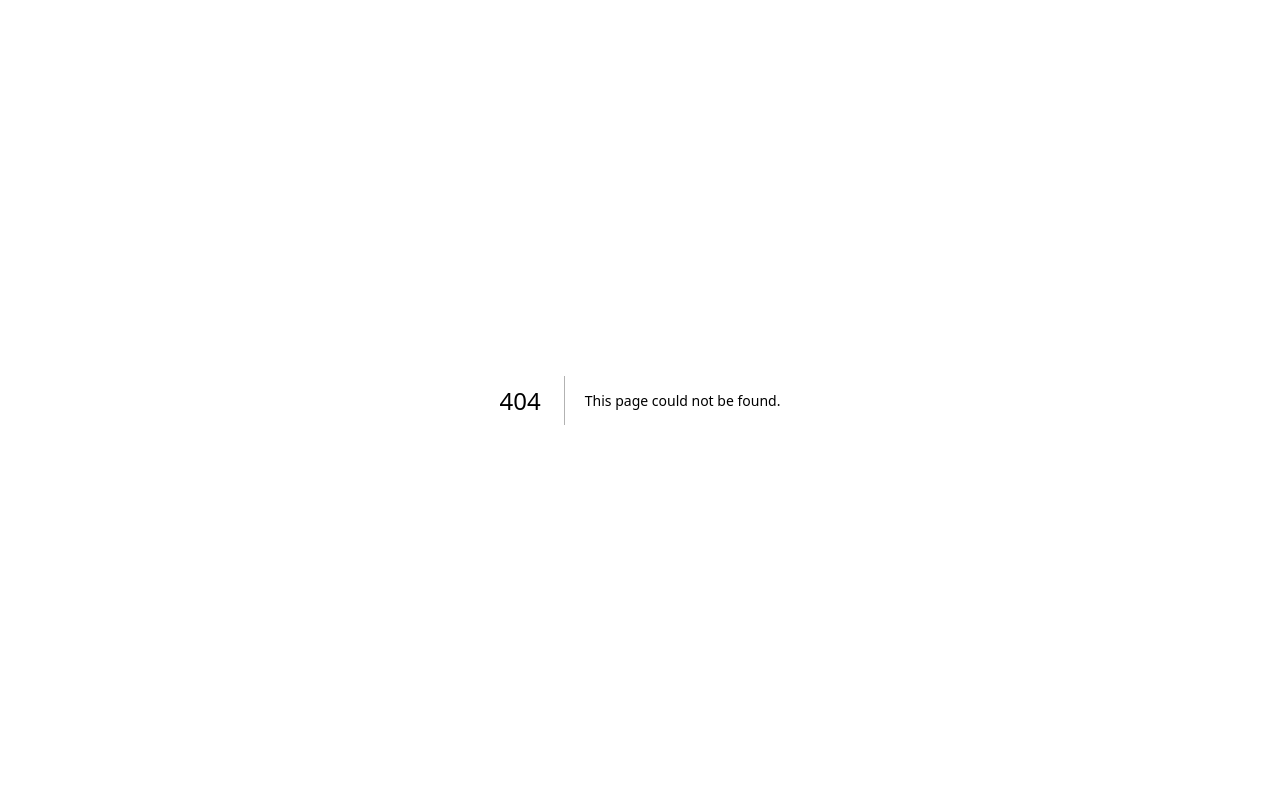
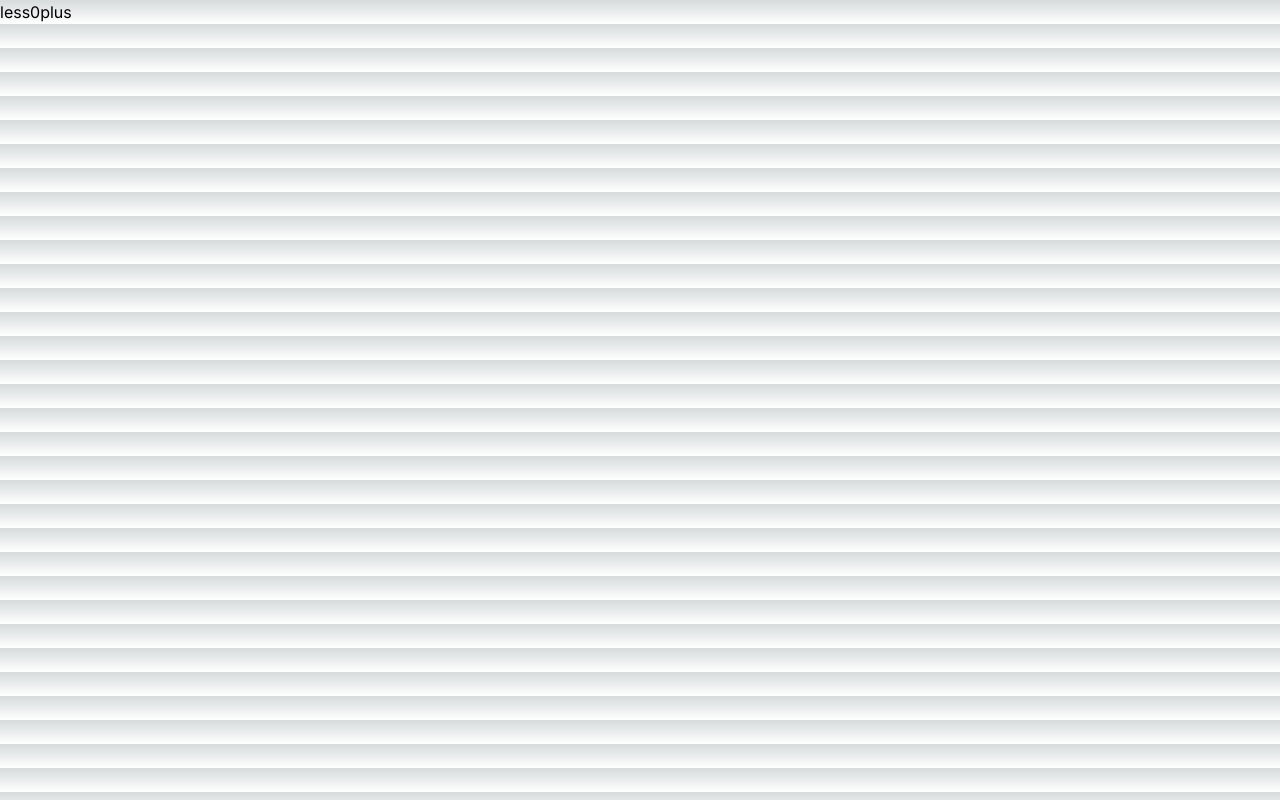
Before and after one commit to nicolaskruger/learn-next, a Next.js app: page /003counter in a window 1280 px wide. Before the commit this address had no page. Built offline with nearby package versions, Linux system fonts and the light colour scheme.

Commit message:
feat: :sparkles: provider

```diff
--- /dev/null
+++ b/src/app/003counter/layout.tsx
@@ -0,0 +1,13 @@
+import { CounterProvider } from "@/components/counter-provider/counter-provider";
+
+const Layout = ({ children }: { children: React.ReactNode }) => {
+  return (
+    <html>
+      <body>
+        <CounterProvider>{children}</CounterProvider>
+      </body>
+    </html>
+  );
+};
+
+export default Layout;
--- /dev/null
+++ b/src/app/003counter/page.tsx
@@ -0,0 +1,7 @@
+import { CounterView } from "@/components/couter-view/counter-view";
+
+const Page = () => {
+  return <CounterView />;
+};
+
+export default Page;
--- a/src/app/page.tsx
+++ b/src/app/page.tsx
@@ -1,7 +1,7 @@
 import Link from "next/link";
 
 export default function Home() {
-  const links = ["/001counter", "/002sidebar"];
+  const links = ["/001counter", "/002sidebar", "/003counter"];
 
   return (
     <ul>
--- /dev/null
+++ b/src/components/counter-provider/counter-provider.tsx
@@ -0,0 +1,29 @@
+"use client";
+
+import React, { createContext, useContext, useState } from "react";
+
+type CounterType = {
+  plus: () => void;
+  less: () => void;
+  counter: number;
+};
+
+const CounterContext = createContext({} as CounterType);
+
+const CounterProvider = ({ children }: { children: React.ReactNode }) => {
+  const [counter, setCounter] = useState(0);
+
+  const plus = () => setCounter((count) => count + 1);
+
+  const less = () => setCounter((count) => count - 1);
+
+  return (
+    <CounterContext.Provider value={{ counter, plus, less }}>
+      {children}
+    </CounterContext.Provider>
+  );
+};
+
+const useCounter = () => useContext(CounterContext);
+
+export { CounterProvider, useCounter };
--- /dev/null
+++ b/src/components/couter-view/counter-view.tsx
@@ -0,0 +1,17 @@
+"use client";
+
+import { useCounter } from "../counter-provider/counter-provider";
+
+const CounterView = () => {
+  const { counter, less, plus } = useCounter();
+
+  return (
+    <div>
+      <button onClick={less}>less</button>
+      <span>{counter}</span>
+      <button onClick={plus}>plus</button>
+    </div>
+  );
+};
+
+export { CounterView };
```
